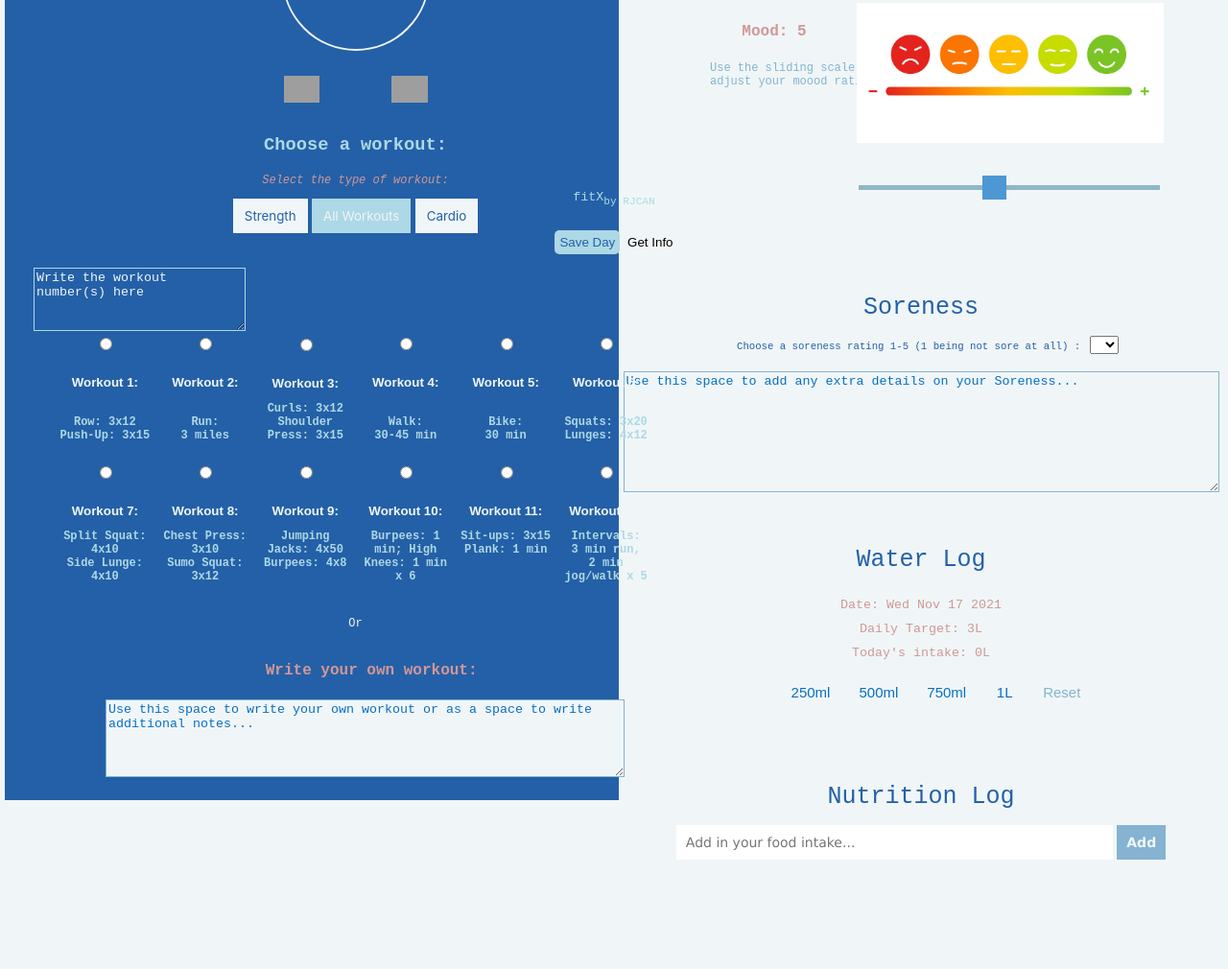
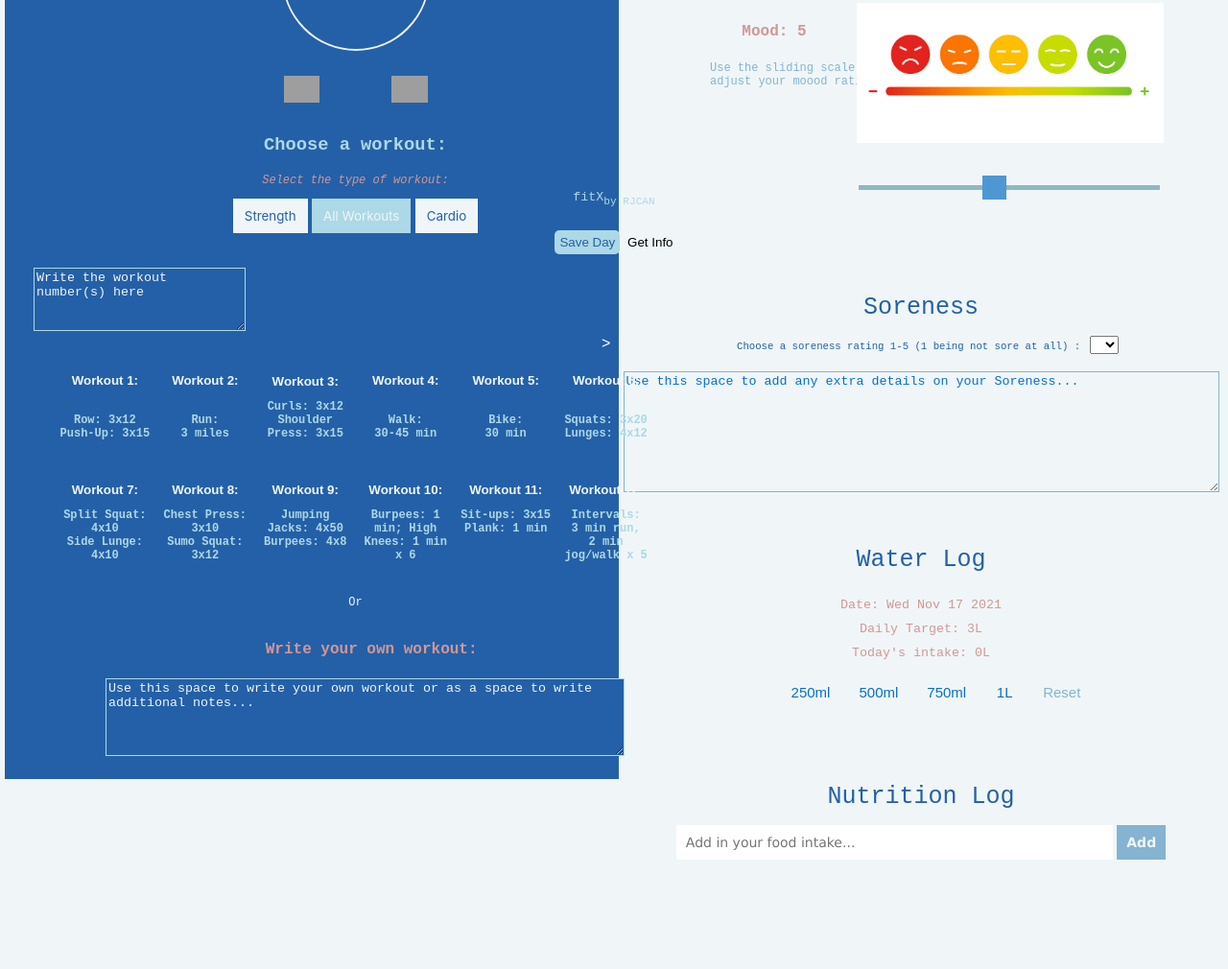
Before and after one commit to reganjanssen/eecs-448-project4, a plain HTML site: page HTML/monday.html in a window 1280 px wide. Shown: the part 525-1535 px from the top of the page at 96% size. Drawn offline with Linux system fonts and the light colour scheme; grey boxes are pictures that could not be loaded.

Commit message:
removed radio buttons

```diff
--- a/HTML/monday.html
+++ b/HTML/monday.html
@@ -180,105 +180,68 @@ Date: Nov. 18, 2021
                     <div class="workout-container" style="display: inline-flex;">
                         <form>
                             <div style="display:inline-block;">
-                                <div class="filterDiv strength" id="workout">
-                                    <input type="radio" id="workouts" value="Workout 1: Row 3x12, Push-Up 3x15">
-                                    <label for="workout1"><h5>Workout 1:<br> <br>
+                                <div class="filterDiv strength" id="workout"><h5>Workout 1:<br> <br>
                                         <p>Row: 3x12<br>
                                         Push-Up: 3x15<br>
                                         </p></h5>
-                                    </label>
                                 </div>
-                                <div class="filterDiv strength" id="Workout2">
-                                    <input type="radio" id="workouts" value="Workout 2: Run 3 miles">
-                                    <label for="workout2"><h5>Workout 2:<br><br>
+                                <div class="filterDiv strength" id="Workout2"><h5>Workout 2:<br><br>
                                         <p>Run:<br>
                                             3 miles</p>
                                     </h5>
-                                </label>
                                 </div>
-                                <div class="filterDiv cardio" id="Workout3">
-                                    <input type="radio" id="workouts" value="Workout 3: Curls 3x12, 3x15">
-                                    <label for="workout3"><h5>Workout 3:
+                                <div class="filterDiv cardio" id="Workout3"><h5>Workout 3:
                                         <p>Curls: 3x12
                                             Shoulder Press: 3x15
                                         </p>
                                     </h5>
-                                </label>
                                 </div>
-
-                                <div class="filterDiv cardio" id="Workout4">
-                                    <input type="radio" id="workouts" vlaue="Workout 4: Walk 30-45 min">
-                                    <label for="workout4"><h5>Workout 4:<br><br>
+                                <div class="filterDiv cardio" id="Workout4"><h5>Workout 4:<br><br>
                                             <p>Walk:<br>
                                                 30-45 min</p>
                                         </h5>
-                                    </label>
                                 </div>
-                                <div class="filterDiv cardio" id="Workout5">
-                                    <input type="radio" id="workouts" value="Bike 30 min">
-                                    <label for="workout5"><h5>Workout 5:<br><br>
+                                <div class="filterDiv cardio" id="Workout5"><h5>Workout 5:<br><br>
                                             <p>Bike:<br>
                                                 30 min</p>
                                         </h5>
-                                    </label>
-                                </div>
-                                <div class="filterDiv strength" id="Workout6">
-                                    <input type="radio" id="workouts" value="Squats 3x20, Side Lunge 4x10">
-                                    <label for="workout6"><h5>Workout 6:<br><br>
+                                    </label>                                </div>
+                                <div class="filterDiv strength" id="Workout6">><h5>Workout 6:<br><br>
                                             <p>Squats: 3x20<br>
                                                 Lunges: 4x12<br></p>
                                         </h5>
-                                    </label>
                                 </div>
-                                <div class="filterDiv strength" id="workout">
-                                    <input type="radio" id="workout">
-                                    <label for="workout7"><h5>Workout 7:
+                                <div class="filterDiv strength" id="workout"><h5>Workout 7:
                                             <p>Split Squat: 4x10<br>
                                                 Side Lunge: 4x10<br>
                                             </p>
                                         </h5>
-                                    </label>
                                 </div>
-                                <div class="filterDiv strength" id="Workout8">
-                                    <input type="radio" id="workout">
-                                    <label for="workout8"><h5>Workout 8:
+                                <div class="filterDiv strength" id="Workout8"><h5>Workout 8:
                                             <p>Chest Press: 3x10<br>
                                                 Sumo Squat: 3x12<br>
                                             </p>
                                         </h5>
-                                    </label>
                                 </div>
-                                <div class="filterDiv cardio" id="Workout9">
-                                    <input type="radio" id="workout">
-                                    <label for="workout9"><h5>Workout 9:
+                                <div class="filterDiv cardio" id="Workout9"><h5>Workout 9:
                                             <p>Jumping Jacks: 4x50<br>
                                                 Burpees: 4x8<br><br></p>
                                         </h5>
-                                    </label>
                                 </div>
-                                <div class="filterDiv cardio" id="Workout10">
-                                    <input type="radio" id="workout">
-                                    <label for="workout10"><h5>Workout 10:
+                                <div class="filterDiv cardio" id="Workout10"><h5>Workout 10:
                                         <p>Burpees: 1 min; High Knees: 1 min <br>x 6</p>
                                         </h5>
-                                    </label>
                                 </div>
-                                <div class="filterDiv strength" id="Workout11">
-                                    <input type="radio" id="workout">
-                                    <label for="workout11"><h5>Workout 11:
+                                <div class="filterDiv strength" id="Workout11"><h5>Workout 11:
                                             <p>Sit-ups: 3x15<br>
                                                 Plank: 1 min<br><br><br></p>
                                         </h5>
-                                    </label>
                                 </div>
-                                <div class="filterDiv cardio" id="Workout12">
-                                    <input type="radio" id="workout">
-                                    <label for="workout12"><h5>Workout 12:
+                                <div class="filterDiv cardio" id="Workout12"><h5>Workout 12:
                                             <p>Intervals:<br>
                                                 3 min run,<br>
                                                 2 min jog/walk x 5</p>
                                         </h5>
-                                    </label>
                                 </div>
                             </div>
                         </form>
@@ -287,8 +250,7 @@ Date: Nov. 18, 2021
                     <div class="workoutDisplay" style="text-align: center;">
                         <h4>Write your own workout:</h4>
                         <form id="userWorkout" style="padding-left: 20px;">
-                            <textarea name="workout" id = "Workout" cols="65"
-                                rows="5">Use this space to write your own workout or as a space to write additional notes...</textarea>
+                            <textarea name="workout" id = "Workout" cols="65" style="border-color:lightblue; background-color: #2460A7FF;color:#F0F6F7FF;" rows="5">Use this space to write your own workout or as a space to write additional notes...</textarea>
                         </form>
             </header>
 
```
